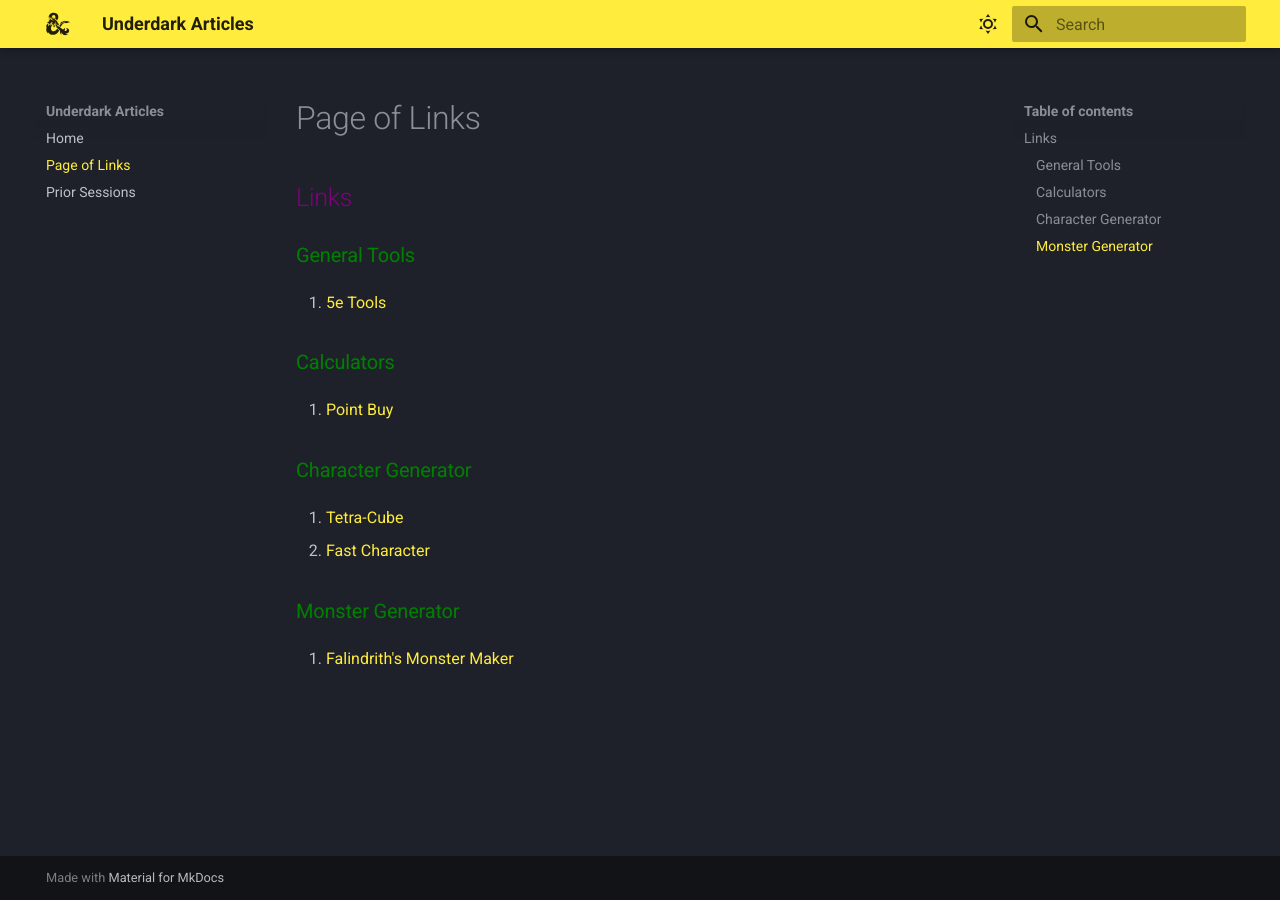
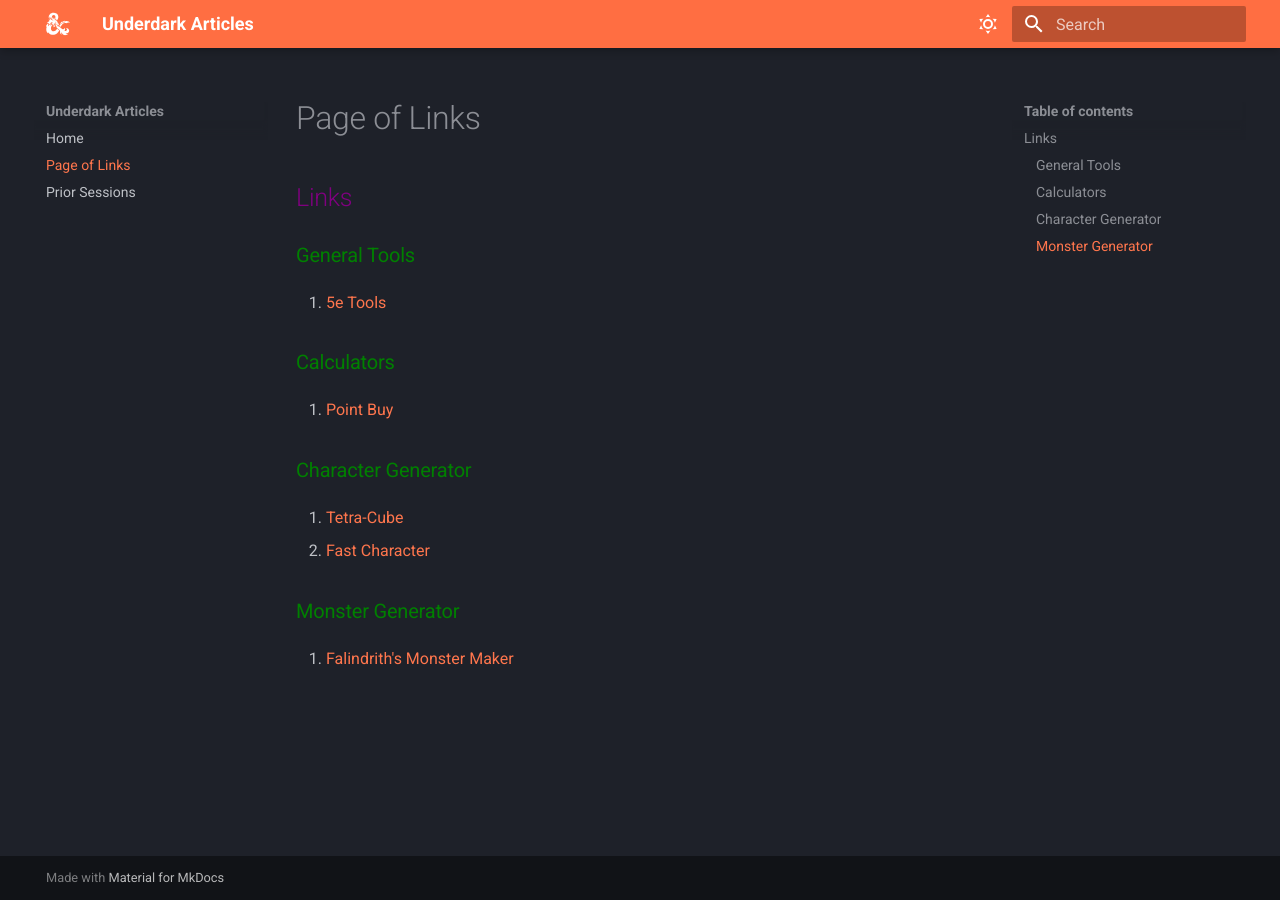
Before and after one commit to underdarkarticles/underdarkarticles.com, an MkDocs documentation site: the page built from docs/links.md, in a window 1280 px wide. Built offline with MkDocs 1.6.1 and Material for MkDocs 9.7.7, drawn with Linux system fonts in a browser that asks for light colours.

Commit message:
update color

```diff
--- a/mkdocs.yml
+++ b/mkdocs.yml
@@ -14,8 +14,8 @@
       toggle:
         icon: material/weather-sunny
         name: Dark mode
-      primary: yellow
-      accent: orange
+      primary: deep orange
+      accent: yellow
 
     # Light Mode
     - scheme: default
```
